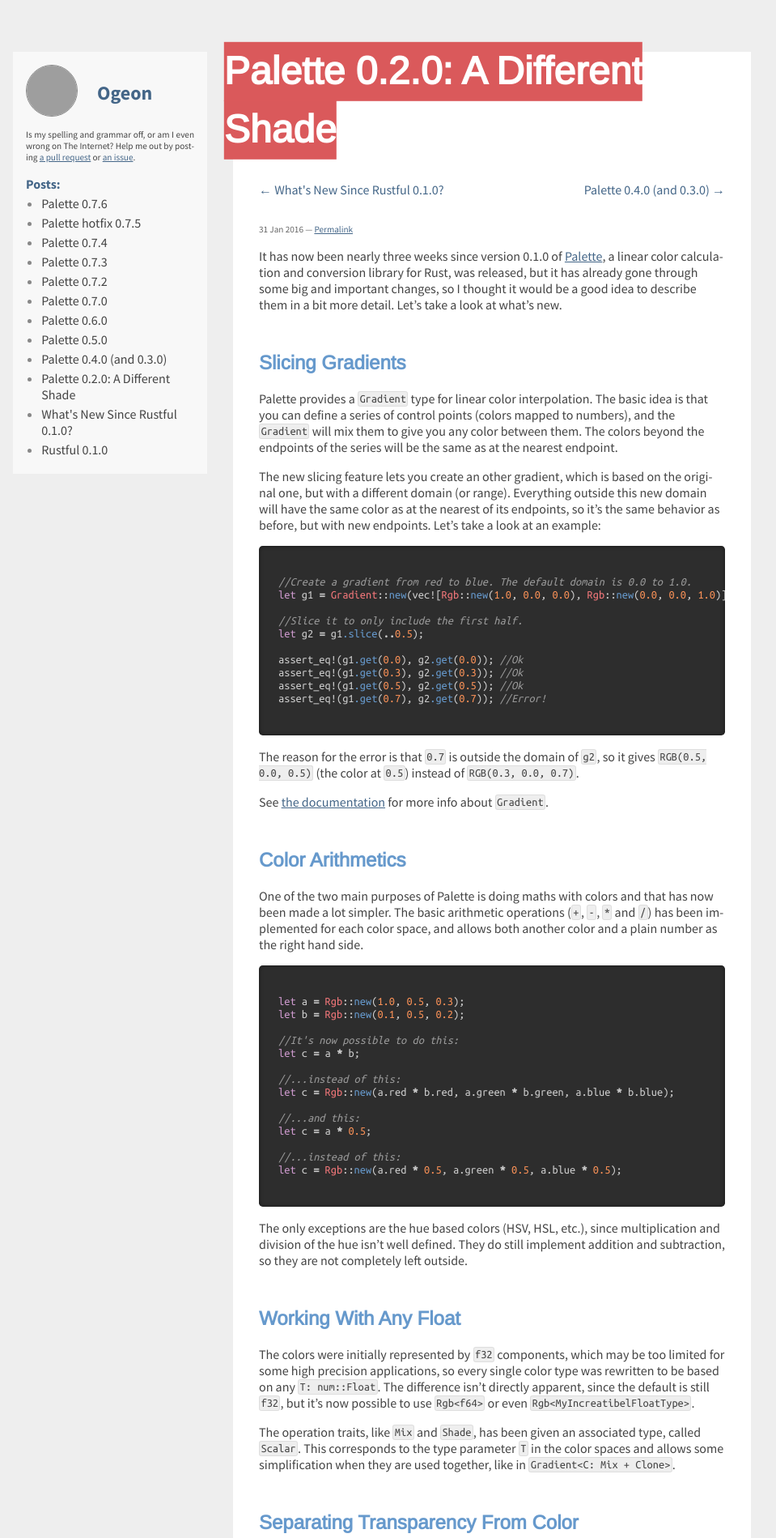
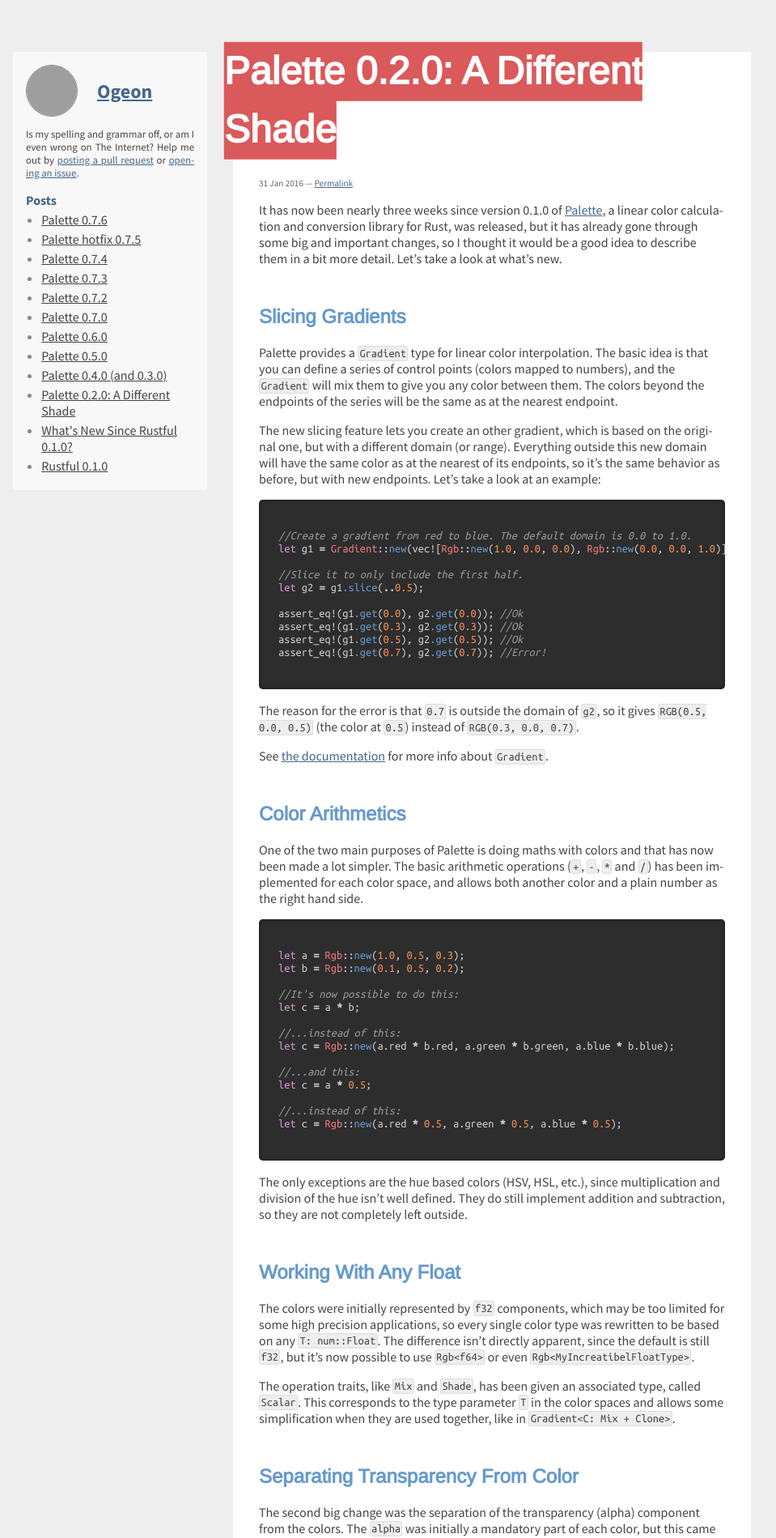
Before and after one commit to Ogeon/Ogeon.github.io, a Jekyll site: the page built from _posts/2016-01-31-palette-0-2-0-a-different-shade.md, in a window 1280 px wide. Shown: the top 1899 px of the page at 81% size, without its empty margins (32-991 px from the left). Built offline with Jekyll 4.4.1, drawn with Linux system fonts in a browser that asks for light colours; some of the changed text lies outside the part shown; grey boxes are pictures that could not be loaded.

Commit message:
Improve styling and page structure a bit

```diff
--- a/_includes/default.html
+++ b/_includes/default.html
@@ -3,6 +3,7 @@
 <head>
 	<title>{{ page.title }}</title>
 	<meta http-equiv='Content-Type' content='text/html; charset=utf-8' />
+	<meta name="viewport" content="width=device-width, initial-scale=1" />
 	<link rel="stylesheet" type="text/css" href="/css/main.css">
 	<link rel="stylesheet" type="text/css" href="/css/syntax.css">
 	<link href='http://fonts.googleapis.com/css?family=Source+Sans+Pro:400,700,600,400italic,600italic,700italic|Arimo|Ubuntu+Mono' rel='stylesheet' type='text/css'>
@@ -10,25 +11,26 @@
 </head>
 <body>
 	<div class="rapper">
-		<article class="hentry">
+		<main class="hentry">
 			<header><h1>{{ page.title }}</h1></header>
 			{{ content }}
-		</article>
-		<aside>
+			{% include post-nav.html %}
+		</main>
+		<div class="side-panel">
 			<div>
-				<div class="about">
-					<div class="author">
-							<a href="{{ site.github.owner_url }}" title="{{ site.github.owner_name }}"><img class="avatar" src="{{ site.github.owner_gravatar_url }}"></a>
-							<a href="{{ site.github.owner_url }}" title="{{ site.github.owner_name }}">{{ site.github.owner_name }}</a>
-					</div>
+				<div class="about" role="contentinfo">
+					<a class="author" href="{{ site.github.owner_url }}" title="{{ site.github.owner_name }} on GitHub">
+							<img class="avatar" src="{{ site.github.owner_gravatar_url }}" aria-hidden="true">
+							<span>{{ site.github.owner_name }}</span>
+					</a>
 					<p>
-						Is my spelling and grammar off, or am I even wrong on The Internet? Help me out by posting
-						<a href="https://github.com/Ogeon/Ogeon.github.io/pulls">a pull request</a> or
-						<a href="https://github.com/Ogeon/Ogeon.github.io/issues">an issue</a>.
+						Is my spelling and grammar off, or am I even wrong on The Internet? Help me out by
+						<a href="https://github.com/Ogeon/Ogeon.github.io/pulls">posting a pull request</a> or
+						<a href="https://github.com/Ogeon/Ogeon.github.io/issues">opening an issue</a>.
 					</p>
 				</div>
-				<nav>
-					<h2>Posts:</h2>
+				<nav aria-label="Posts">
+					<h2>Posts</h2>
 					<ul class="posts">
 						{% for post in site.posts %}
 						<li><a href="{{ post.url }}" title="{{ post.title }}">{{ post.title }}</a></li>
@@ -36,7 +38,7 @@
 					</ul>
 				</nav>
 			</div>
-		</aside>
+		</div class="side-panel">
 	</div>
 </body>
 </html>
--- /dev/null
+++ b/_includes/post-nav.html
@@ -0,0 +1,20 @@
+<aside class="post-nav" aria-label="Previous and next post">
+	<ul>
+		{% if page.previous.url %}
+		<li class="previous">
+			<span class="sr-only">Previous: </span>
+			<a class="previous" href="{{ page.previous.url}}" title="{{ page.previous.title }}">
+				<span aria-hidden="true">&larr; </span>{{ page.previous.title }}
+			</a>
+		</li>
+		{% endif %}
+		{% if page.next.url %}
+		<li class="next">
+			<span class="sr-only">Next: </span>
+			<a href="{{ page.next.url}}" title="{{ page.next.title }}">
+				{{ page.next.title }}<span aria-hidden="true"> &rarr;</span>
+			</a>
+		</li>
+		{% endif %}
+	</ul>
+</aside>
--- a/_includes/post.html
+++ b/_includes/post.html
@@ -1,12 +1,4 @@
-<div class="post-nav">
-	<div>{% if page.previous.url %}<a href="{{ page.previous.url}}" title="{{ page.previous.title }}">&larr; {{ page.previous.title }}</a>{% endif %}</div>
-	<div>{% if page.next.url %}<a href="{{ page.next.url}}" title="{{ page.next.title }}">{{ page.next.title }} &rarr;</a>{% endif %}</div>
-</div>
 <p class="meta">{{ page.date | date_to_string }} &mdash; <a href="{{ page.url }}">Permalink</a></p>
 <div class="content">
 	{{ content }}
 </div>
-<div class="post-nav">
-	<div>{% if page.previous.url %}<a href="{{ page.previous.url}}" title="{{ page.previous.title }}">&larr; {{ page.previous.title }}</a>{% endif %}</div>
-	<div>{% if page.next.url %}<a href="{{ page.next.url}}" title="{{ page.next.title }}">{{ page.next.title }} &rarr;</a>{% endif %}</div>
-</div>
--- a/css/main.css
+++ b/css/main.css
@@ -18,7 +18,7 @@
 	color: #6699cc;
 }
 
-article h2, article h3, article h4, article h5 {
+main h2, main h3, main h4, main h5 {
 	margin-top: 2em;
 }
 
@@ -100,32 +100,32 @@
 .rapper {
 	display: grid;
 	grid-template:
-		"info article            .  " auto
+		"info main            .  " auto
 		"info bottom             .  " auto
 		/1fr  minmax(auto, 40em) 1fr;
 	grid-gap: 2em;
 	margin: 4em 0;
 }
 
-aside {
+.side-panel {
 	justify-self: end;
 	grid-area: info;
 	max-width: 15em;
 }
 
-aside p {
-	font-size: 70%;
+.side-panel p {
+	font-size: 80%;
 	margin: 1em 0 0 0;
 	text-align: justify;
 }
 
-aside > div {
+.side-panel > div {
 	overflow: auto;
 	background: #f8f8f8;
 	padding: 1em;
 }
 
-aside h2 {
+.side-panel h2 {
 	font-family: 'Source Sans Pro', sans-serif;
 	font-size: 100%;
 	font-weight: bold;
@@ -141,9 +141,6 @@
 .author > :last-child {
 	flex: 1;
 	padding-left: 1em;
-}
-
-.author a:last-child {
 	font-size: 150%;
 	font-weight: bold;
 	text-decoration: none;
@@ -156,14 +153,14 @@
 	border: 1px solid #888;
 }
 
-article {
-	grid-area: article;
+main {
+	grid-area: main;
 	background: white;
 	padding: 0 2em 4em;
 	min-width: 0;
 }
 
-article .content {
+main .content {
 	margin-bottom: 3em;
 }
 
@@ -178,7 +175,6 @@
 }
 
 .posts a {
-	text-decoration: none;
 	color: #444;
 }
 
@@ -192,15 +188,22 @@
 }
 
 .post-nav {
-	display: flex;
 	margin: 1em 0 2em;
 }
 
-.post-nav > div {
-	flex: 1;
+.post-nav ul {
+	display: flex;
+	margin: 0;
+	padding: 0;
 }
 
-.post-nav > div:last-child {
+.post-nav li {
+	flex: 1;
+	margin: 0;
+	list-style: none;
+}
+
+.post-nav ul > li.next {
 	text-align: right;
 }
 
@@ -208,33 +211,56 @@
 	text-decoration: none;
 }
 
+.sr-only {
+	clip: rect(0 0 0 0);
+	clip-path: inset(50%);
+	height: 1px;
+	overflow: hidden;
+	position: absolute;
+	white-space: nowrap;
+	width: 1px;
+}
+
 @media(max-width: 75em) {
 	body {
 		padding: 0;
 	}
 
-	aside {
+	.side-panel {
 		grid-area: bottom;
 		justify-self: stretch;
 		max-width: none;
 	}
 
-	aside > div {
+	.side-panel > div {
 		padding: 3em 2em;
 	}
 
-	nav ul {
+	.side-panel nav ul {
 		columns: 2;
 		column-gap: 1em;
 	}
 }
 
 @media(max-width: 35em) {
-	aside > div {
+	.rapper {
+		grid-gap: 1em;
+	}
+
+	header {
+		transform: translate(-1.7em, -0.7em);
+		width: calc(100% + 2em);
+	}
+
+	.side-panel > div {
 		display: block;
 	}
 
-	nav ul {
+	.side-panel nav ul {
 		columns: 1;
 	}
+
+	main {
+		padding: 0 1em 2em;
+	}
 }
```
